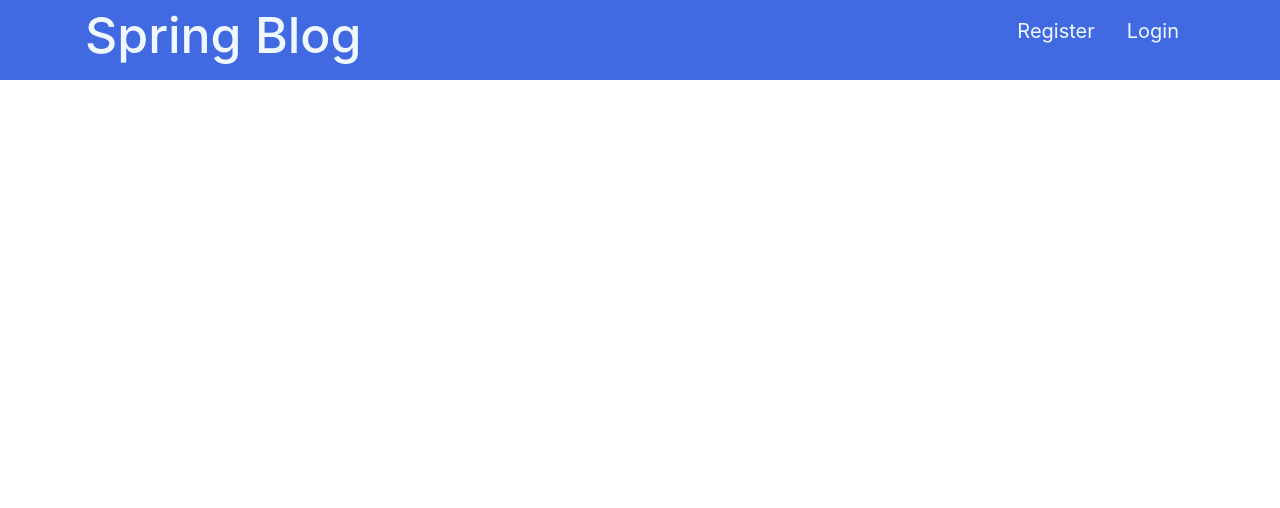
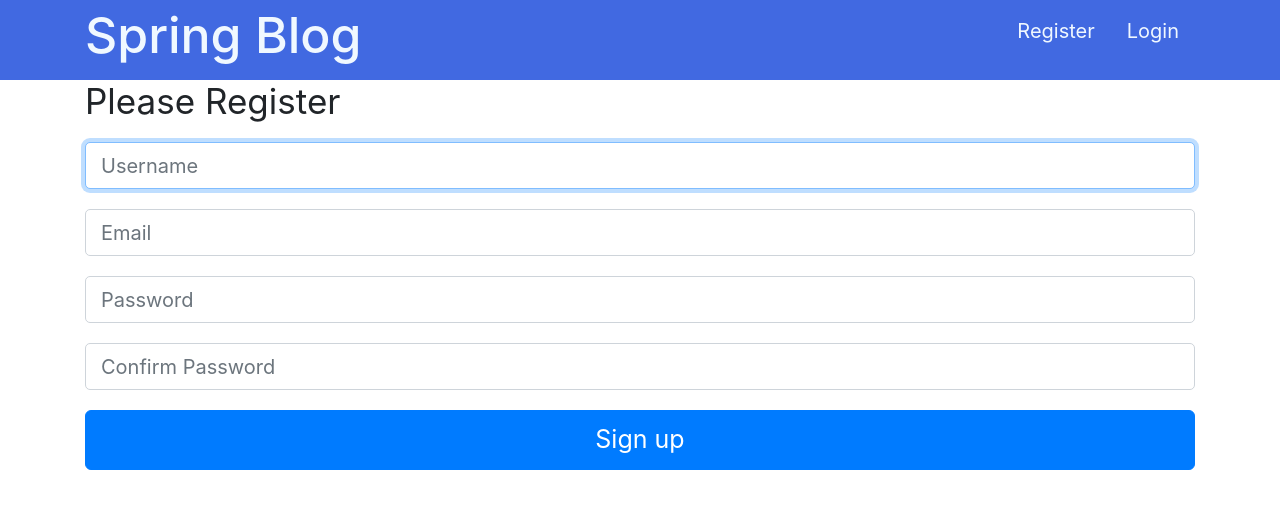
Before and after one commit to treefal/ng-spring-blog-frontend, an Angular app: page /register in a window 1280 px wide. Before the commit this address led to /. Shown: the top 508 px of the page. Built offline with nearby package versions, Linux system fonts and the light colour scheme.

Commit message:
Implement Register component.

```diff
--- a/src/app/app.component.html
+++ b/src/app/app.component.html
@@ -1 +1,2 @@
 <app-header></app-header>
+<router-outlet></router-outlet>
--- /dev/null
+++ b/src/app/auth/auth.service.ts
@@ -0,0 +1,17 @@
+import { Injectable } from '@angular/core';
+import { HttpClient } from '@angular/common/http';
+import { RegisterPayload } from './register-payload';
+import { Observable } from 'rxjs';
+
+@Injectable({
+  providedIn: 'root',
+})
+export class AuthService {
+  private url = 'http://localhost:8080/';
+
+  constructor(private httpClient: HttpClient) {}
+
+  register(registerPayload: RegisterPayload): Observable<any> {
+    return this.httpClient.post(this.url + 'signup', registerPayload);
+  }
+}
--- /dev/null
+++ b/src/app/auth/register-payload.ts
@@ -0,0 +1,6 @@
+export class RegisterPayload {
+  username: String;
+  email: String;
+  password: String;
+  confirmPassword: String;
+}
--- a/src/app/auth/register/register.component.html
+++ b/src/app/auth/register/register.component.html
@@ -1 +1,56 @@
-<p>register works!</p>
+<div class="container justify-content-center">
+  <form class="form-signin" [formGroup]="registerForm" (ngSubmit)="onSubmit()">
+    <h1 class="h3 mb-3 font-weight-normal">Please Register</h1>
+    <div class="form-group">
+      <label for="inputUsername" class="sr-only">Username</label>
+      <input
+        type="text"
+        class="form-control"
+        [formControlName]="'username'"
+        id="inputUsername"
+        placeholder="Username"
+        required=""
+        autofocus=""
+      />
+    </div>
+    <div class="form-group">
+      <label for="inputEmail" class="sr-only">Email</label>
+      <input
+        type="text"
+        class="form-control"
+        [formControlName]="'email'"
+        id="inputEmail"
+        placeholder="Email"
+        required=""
+        autofocus=""
+      />
+    </div>
+    <div class="form-group">
+      <label for="inputPassword" class="sr-only">Password</label>
+      <input
+        type="password"
+        class="form-control"
+        [formControlName]="'password'"
+        id="inputPassword"
+        placeholder="Password"
+        required=""
+        autofocus=""
+      />
+    </div>
+    <div class="form-group">
+      <label for="inputConfirmPassword" class="sr-only">Password</label>
+      <input
+        type="password"
+        class="form-control"
+        [formControlName]="'confirmPassword'"
+        id="inputConfirmPassword"
+        placeholder="Confirm Password"
+        required=""
+        autofocus=""
+      />
+    </div>
+    <button class="btn btn-lg btn-primary btn-block" type="submit">
+      Sign up
+    </button>
+  </form>
+</div>
--- a/src/app/auth/register/register.component.ts
+++ b/src/app/auth/register/register.component.ts
@@ -1,15 +1,52 @@
 import { Component, OnInit } from '@angular/core';
+import { FormBuilder, FormGroup } from '@angular/forms';
+import { AuthService } from '../auth.service';
+import { RegisterPayload } from '../register-payload';
 
 @Component({
   selector: 'app-register',
   templateUrl: './register.component.html',
-  styleUrls: ['./register.component.css']
+  styleUrls: ['./register.component.css'],
 })
 export class RegisterComponent implements OnInit {
+  registerForm: FormGroup;
+  registerPayload: RegisterPayload;
 
-  constructor() { }
-
-  ngOnInit(): void {
+  constructor(
+    private formBuilder: FormBuilder,
+    private authService: AuthService
+  ) {
+    this.registerForm = this.formBuilder.group({
+      username: '',
+      email: '',
+      password: '',
+      confirmPassword: '',
+    });
+    this.registerPayload = {
+      username: '',
+      email: '',
+      password: '',
+      confirmPassword: '',
+    };
   }
 
+  ngOnInit(): void {}
+
+  onSubmit() {
+    this.registerPayload.username = this.registerForm.get('username').value;
+    this.registerPayload.email = this.registerForm.get('email').value;
+    this.registerPayload.password = this.registerForm.get('password').value;
+    this.registerPayload.confirmPassword = this.registerForm.get(
+      'confirmPassword'
+    ).value;
+
+    this.authService.register(this.registerPayload).subscribe(
+      (data) => {
+        console.log('register success');
+      },
+      (error) => {
+        console.log('register failed');
+      }
+    );
+  }
 }
--- a/src/app/header/header.component.html
+++ b/src/app/header/header.component.html
@@ -3,11 +3,13 @@
     <div class="row">
       <div class="col-md-6">
         <h1><a href="" class="title">Spring Blog</a></h1>
-      </div> <!-- Title -->
+      </div>
+      <!-- Title -->
       <div class="col-md-6">
         <a href="" class="login btn btn-default">Login</a>
-        <a href="" class="register btn btn-default">Register</a>
-      </div> <!-- Login and Register -->
+        <a href="/register" class="register btn btn-default">Register</a>
+      </div>
+      <!-- Login and Register -->
     </div>
   </div>
 </div>
```
Also changed, not shown: src/app/app.module.ts (+11 -4 lines), 1 other file (tests, documents, lock files or other folders).
